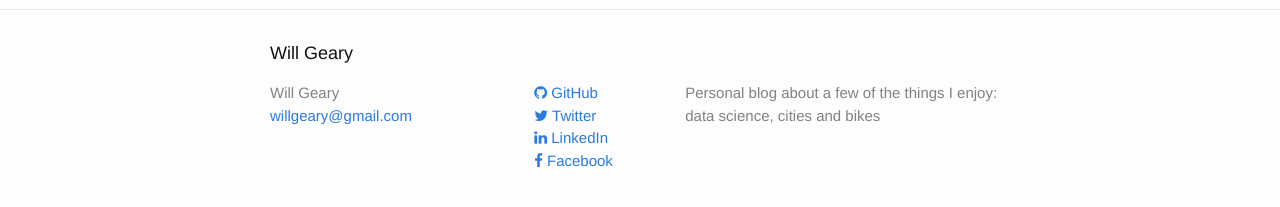
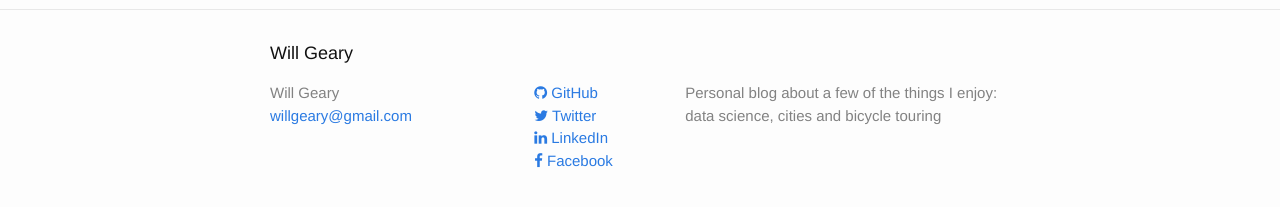
Before and after one commit to willgeary/willgeary.github.io, a Jekyll site: the page built from index.html, in a window 1280 px wide. Shown: the part 647-854 px from the top of the page. Built offline with Jekyll 4.4.1, drawn with Linux system fonts in a browser that asks for light colours; nearby versions of some CDN libraries.

Commit message:
Save my work

```diff
--- a/_config.yml
+++ b/_config.yml
@@ -9,7 +9,7 @@
 title: Will Geary
 email: willgeary@gmail.com
 description: > # this means to ignore newlines until "baseurl:"
-  Personal blog about a few of the things I enjoy: data science, cities and bikes
+  Personal blog about a few of the things I enjoy: data science, cities and bicycle touring
 baseurl: "" # the subpath of your site, e.g. /blog
 url: "http://willgeary.github.io/" # the base hostname & protocol for your site
 twitter_username: wgeary
```
